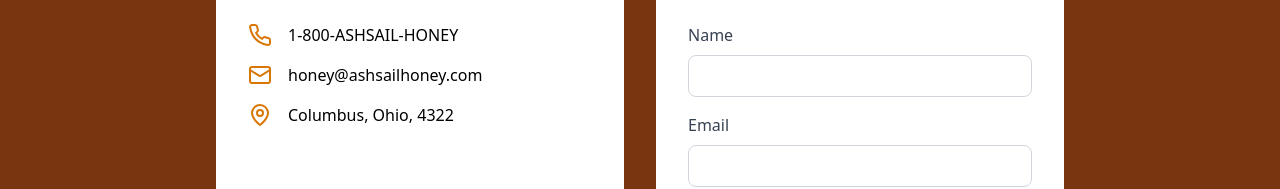
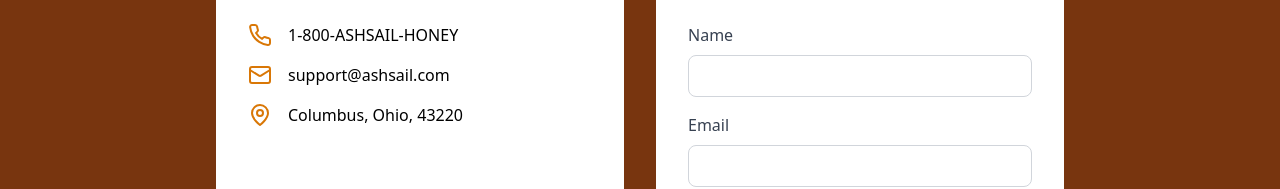
Before and after one commit to svippu/ASHSAIL, a React (Vite) app: page /ASHSAIL/contact in a window 1280 px wide. Shown: the part 333-522 px from the top of the page. Built offline with nearby package versions, Linux system fonts and the light colour scheme.

Commit message:
Fix typo in Contact page

```diff
--- a/pages/Contact.tsx
+++ b/pages/Contact.tsx
@@ -33,11 +33,11 @@ export function Contact() {
               </div>
               <div className="flex items-center space-x-4">
                 <Mail className="h-6 w-6 text-amber-600" />
-                <span>honey@ashsailhoney.com</span>
+                <span>support@ashsail.com</span>
               </div>
               <div className="flex items-center space-x-4">
                 <MapPin className="h-6 w-6 text-amber-600" />
-                <span>Columbus, Ohio, 4322</span>
+                <span>Columbus, Ohio, 43220</span>
               </div>
             </div>
           </motion.div>
```
